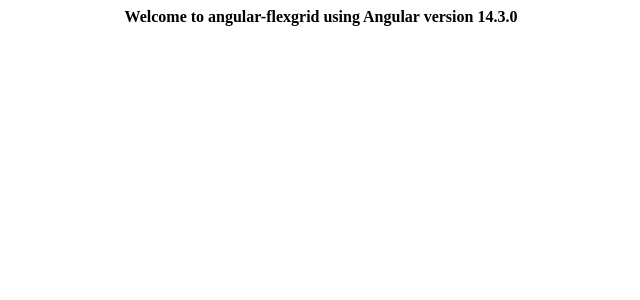
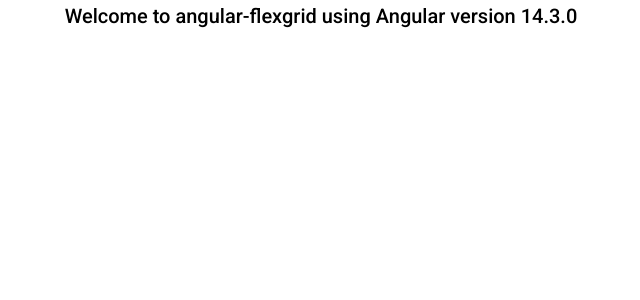
Before and after one commit to fmorriso/angular-flexgrid, an Angular app: page /about in a window 1280 px wide. Shown: the top 300 px of the page, without its empty margins (319-959 px from the left). Built offline with nearby package versions, Linux system fonts and the light colour scheme.

Commit message:
added Angular Material

```diff
--- a/angular.json
+++ b/angular.json
@@ -50,6 +50,7 @@
               "src/assets"
             ],
             "styles": [
+              "./node_modules/@angular/material/prebuilt-themes/deeppurple-amber.css",
               "src/styles.scss"
             ],
             "scripts": []
@@ -129,6 +130,7 @@
               "src/assets"
             ],
             "styles": [
+              "./node_modules/@angular/material/prebuilt-themes/deeppurple-amber.css",
               "src/styles.scss"
             ],
             "scripts": []
--- a/package.json
+++ b/package.json
@@ -14,10 +14,12 @@
   "private": true,
   "dependencies": {
     "@angular/animations": "~11.2.7",
+    "@angular/cdk": "^11.2.6",
     "@angular/common": "~11.2.7",
     "@angular/compiler": "~11.2.7",
     "@angular/core": "~11.2.7",
     "@angular/forms": "~11.2.7",
+    "@angular/material": "^11.2.6",
     "@angular/platform-browser": "~11.2.7",
     "@angular/platform-browser-dynamic": "~11.2.7",
     "@angular/router": "~11.2.7",
--- a/src/app/about/about.component.html
+++ b/src/app/about/about.component.html
@@ -1,5 +1,5 @@
 <div class="flex center">
-  <div class="bold">
+  <div class="mat-h2">
     Welcome to {{ title }} using Angular version {{ angularVersion }}
   </div>
 </div>
--- a/src/app/app.module.ts
+++ b/src/app/app.module.ts
@@ -4,6 +4,7 @@
 import { AppRoutingModule } from './app-routing.module';
 import { AppComponent } from './app.component';
 import { AboutComponent } from './about/about.component';
+import { BrowserAnimationsModule } from '@angular/platform-browser/animations';
 
 @NgModule({
   declarations: [
@@ -12,7 +13,8 @@
   ],
   imports: [
     BrowserModule,
-    AppRoutingModule
+    AppRoutingModule,
+    BrowserAnimationsModule
   ],
   providers: [],
   bootstrap: [AppComponent]
--- a/src/index.html
+++ b/src/index.html
@@ -7,8 +7,11 @@
 
   <meta name="viewport" content="width=device-width, initial-scale=1">
   <link rel="icon" type="image/x-icon" href="favicon.ico">
+  <link rel="preconnect" href="https://fonts.gstatic.com">
+  <link href="https://fonts.googleapis.com/css2?family=Roboto:wght@300;400;500&display=swap" rel="stylesheet">
+  <link href="https://fonts.googleapis.com/icon?family=Material+Icons" rel="stylesheet">
 </head>
-<body>
+<body class="mat-typography">
   <app-root></app-root>
 </body>
 </html>
--- a/src/styles.scss
+++ b/src/styles.scss
@@ -8,3 +8,6 @@
 .bold {
   font-weight: bold;
 }
+
+html, body { height: 100%; }
+body { margin: 0; font-family: Roboto, "Helvetica Neue", sans-serif; }
```
Also changed, not shown: 1 other file (tests, documents, lock files or other folders).
